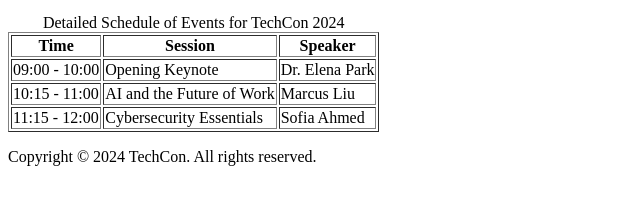
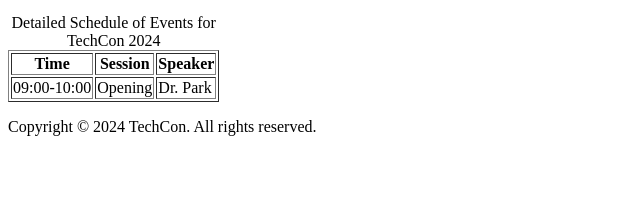
Before and after one commit to ReechardDev/TechCon_HTML, a plain HTML site: page techcon_website/schedule.html in a window 1280 px wide. Shown: the part 154-358 px from the top of the page, without its empty margins (0-640 px from the left). Drawn offline with Linux system fonts and the light colour scheme.

Commit message:
Replace schedule.html with new minimal version

```diff
--- a/techcon_website/schedule.html
+++ b/techcon_website/schedule.html
@@ -27,19 +27,9 @@
 <th scope="col">Speaker</th>
 </tr>
 <tr>
-<td>09:00 - 10:00</td>
-<td>Opening Keynote</td>
-<td>Dr. Elena Park</td>
-</tr>
-<tr>
-<td>10:15 - 11:00</td>
-<td>AI and the Future of Work</td>
-<td>Marcus Liu</td>
-</tr>
-<tr>
-<td>11:15 - 12:00</td>
-<td>Cybersecurity Essentials</td>
-<td>Sofia Ahmed</td>
+<td>09:00-10:00</td>
+<td>Opening</td>
+<td>Dr. Park</td>
 </tr>
 </table>
 </main>
```
